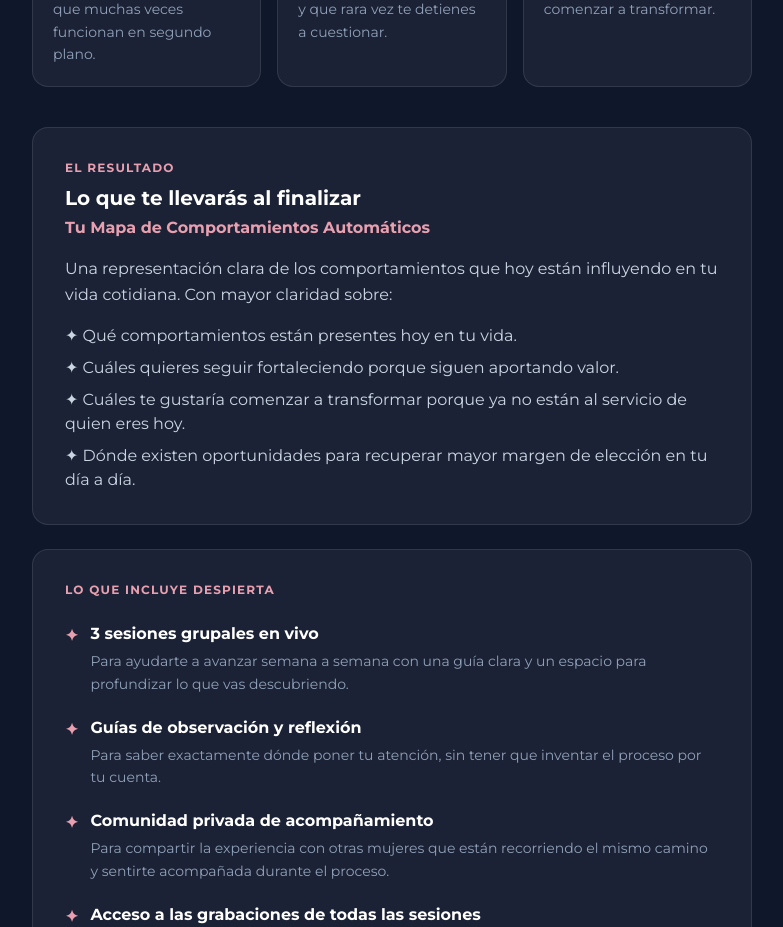
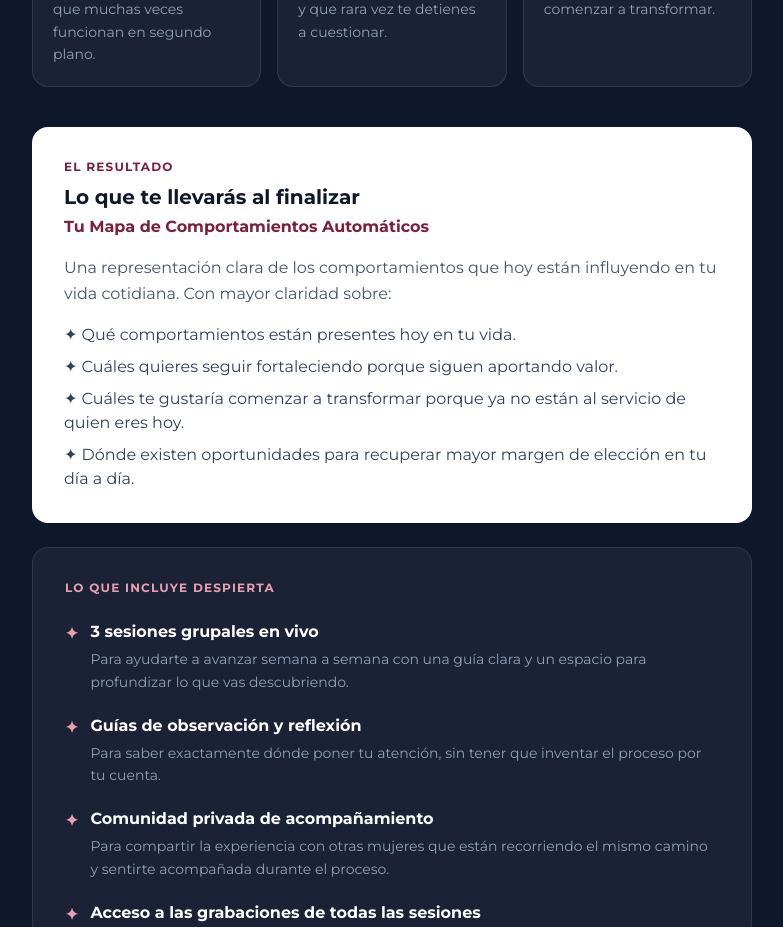
Before and after one commit to cursossolange/despierta-72h, a React (Vite) app: page / in a window 1280 px wide. Shown: the part 3160-4087 px from the top of the page, without its empty margins (248-1031 px from the left). Built offline with nearby package versions, Linux system fonts and the light colour scheme.

Commit message:
Update LandingPage.tsx

```diff
--- a/src/components/LandingPage.tsx
+++ b/src/components/LandingPage.tsx
@@ -216,20 +216,20 @@ export default function LandingPage({ onPurchase }: LandingPageProps) {
           </div>
 
           {/* EL RESULTADO */}
-          <div className="bg-white/5 border border-white/10 rounded-2xl p-6 md:p-8 text-left mb-6">
-            <p className="text-[#e8a0b0] text-xs font-black uppercase tracking-widest mb-2">
+          <div className="bg-white rounded-2xl p-6 md:p-8 text-left mb-6">
+            <p className="text-[#7D1F3B] text-xs font-black uppercase tracking-widest mb-2">
               El resultado
             </p>
-            <p className="text-white font-black text-lg md:text-xl mb-1">
+            <p className="text-slate-900 font-black text-lg md:text-xl mb-1">
               Lo que te llevarás al finalizar
             </p>
-            <p className="text-[#e8a0b0] font-black text-base mb-4">
+            <p className="text-[#7D1F3B] font-black text-base mb-4">
               Tu Mapa de Comportamientos Automáticos
             </p>
-            <p className="text-slate-300 text-sm md:text-base leading-relaxed mb-4">
+            <p className="text-slate-600 text-sm md:text-base leading-relaxed mb-4">
               Una representación clara de los comportamientos que hoy están influyendo en tu vida cotidiana. Con mayor claridad sobre:
             </p>
-            <div className="space-y-2 text-slate-300 text-sm md:text-base">
+            <div className="space-y-2 text-slate-700 text-sm md:text-base">
               <p>✦ Qué comportamientos están presentes hoy en tu vida.</p>
               <p>✦ Cuáles quieres seguir fortaleciendo porque siguen aportando valor.</p>
               <p>✦ Cuáles te gustaría comenzar a transformar porque ya no están al servicio de quien eres hoy.</p>
```
